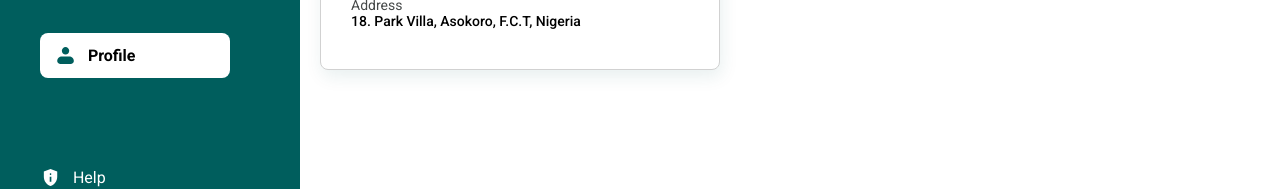
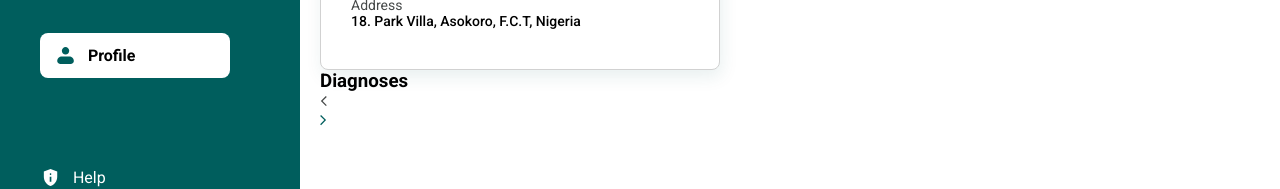
Before and after one commit to TAP-IMACARE/Client-Side, a React (Vite) app: page /dashboard/profile in a window 1280 px wide. Shown: the part 567-756 px from the top of the page. Built offline with nearby package versions, Linux system fonts and the light colour scheme.

Commit message:
Update Profile.jsx

```diff
--- a/src/dashboards/profile/Profile.jsx
+++ b/src/dashboards/profile/Profile.jsx
@@ -4,6 +4,8 @@ import "./Profile.css";
 import TopComponent from "../topComponent/TopComponent";
 
 import userIcon from "../../assets/dashboard assets/Tosin Wale.svg";
+import rightArrow from "../../assets/dashboard assets/rightArrow-icon.svg";
+import leftArrow from "../../assets/dashboard assets/leftArrow-icon.svg";
 
 const Profile = () => {
   return (
@@ -73,6 +75,23 @@ const Profile = () => {
               </div>
             </div>
           </div>
+
+          <div className="profile-rightCard-container">
+            <div className="diagnoses">
+              <div className="diagnoses-header">
+                <h3>Diagnoses</h3>
+
+                <div className="diagnoses-icon">
+                  <div>
+                    <img src={leftArrow} alt="icon" />
+                  </div>
+                  <div>
+                    <img src={rightArrow} alt="icon" />
+                  </div>
+                </div>
+              </div>
+            </div>
+          </div>
         </div>
       </div>
     </>
```
